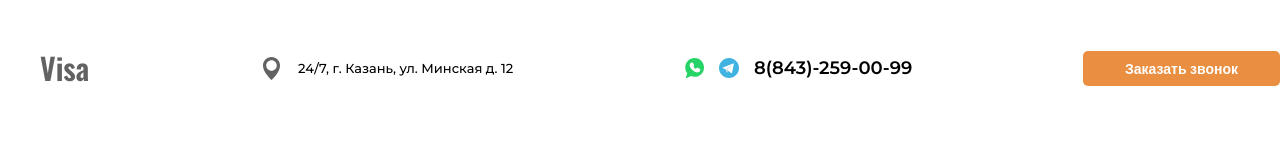
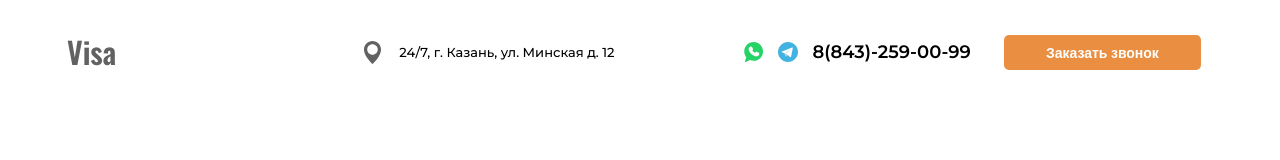
Before and after one commit to h1ze/sauna, a plain HTML site: page Index.html in a window 1280 px wide. Drawn offline with nearby package versions, Linux system fonts and the light colour scheme.

Commit message:
feat:  draft header style

```diff
--- a/Index.html
+++ b/Index.html
@@ -12,6 +12,7 @@
     <link rel="stylesheet" href="styles/style.css" />
   </head>
   <body>
+    <div class="wrapper">
       <header>
         <ul class="header">
           <li>
@@ -31,11 +32,14 @@
             <p class="contacts__phone">8(843)-259-00-99</p>
           </li>
           <li>
-          <button class="header__button" type="button">Заказать звонок</button>
+            <button class="header__button" type="button">
+              Заказать звонок
+            </button>
           </li>
         </ul>
       </header>
       <main class="content"></main>
       <footer class="footer"></footer>
+    </div>
   </body>
 </html>
--- a/styles/style.css
+++ b/styles/style.css
@@ -6,12 +6,18 @@
 /* font-family: 'Montserrat', sans-serif; */
 @import url("https://fonts.googleapis.com/css2?family=Montserrat:wght@500;600&display=swap");
 
+.wrapper {
+  max-width: 1146px;
+  margin: 0 auto;
+}
+
 .header {
+  margin: 0;
+  padding: 0;
   display: flex;
   box-sizing: border-box;
   list-style: none;
   align-items: center;
-  justify-content: space-between;
 }
 
 .logo {
@@ -20,6 +26,7 @@
   font-size: 30px;
   line-height: 44px;
   color: #626262;
+  margin-right: 245px;
 }
 
 .address {
@@ -38,6 +45,7 @@
   font-weight: 500;
   font-size: 13px;
   line-height: 16px;
+  margin-right: 128px;
 }
 
 .contacts {
@@ -68,4 +76,5 @@
   color: #ffffff;
   border-radius: 5px;
   border: none;
+  margin-left: 33px;
 }
```
Lines whose indentation alone changed are shown as unchanged.
